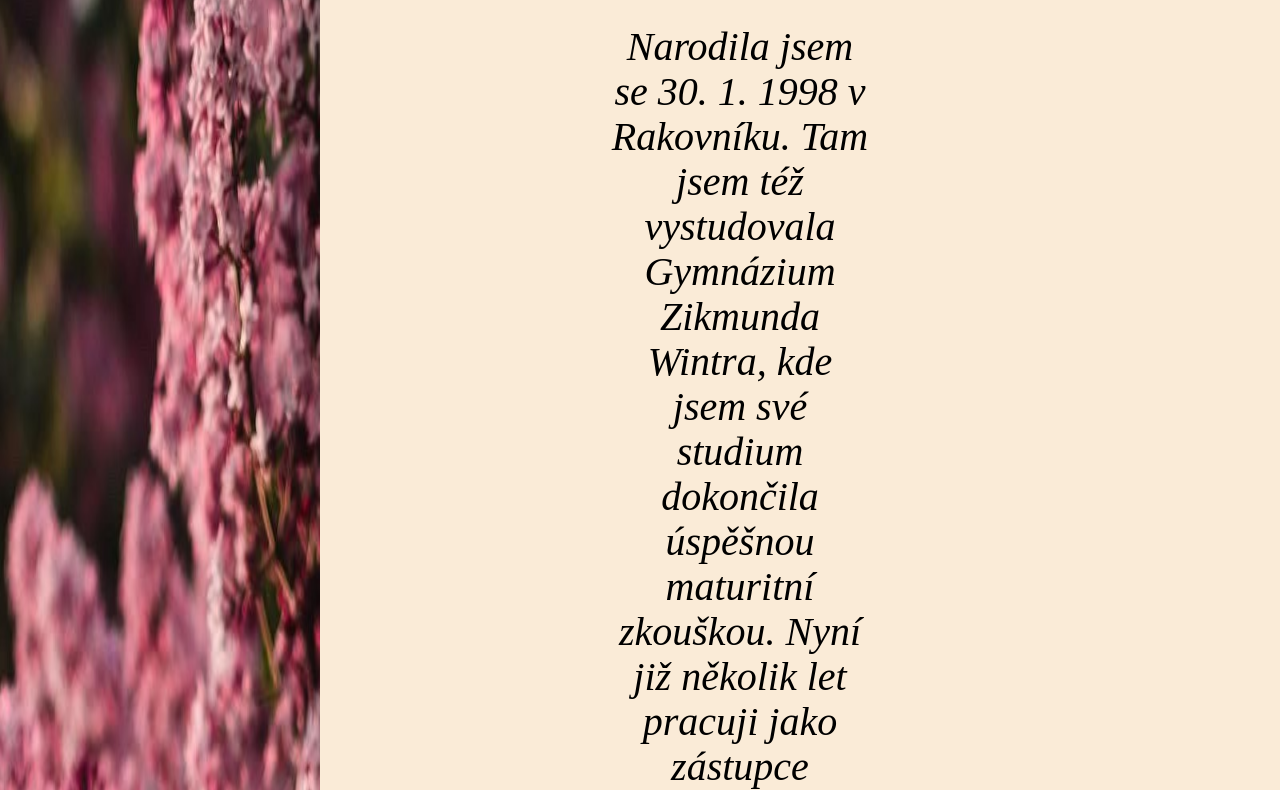
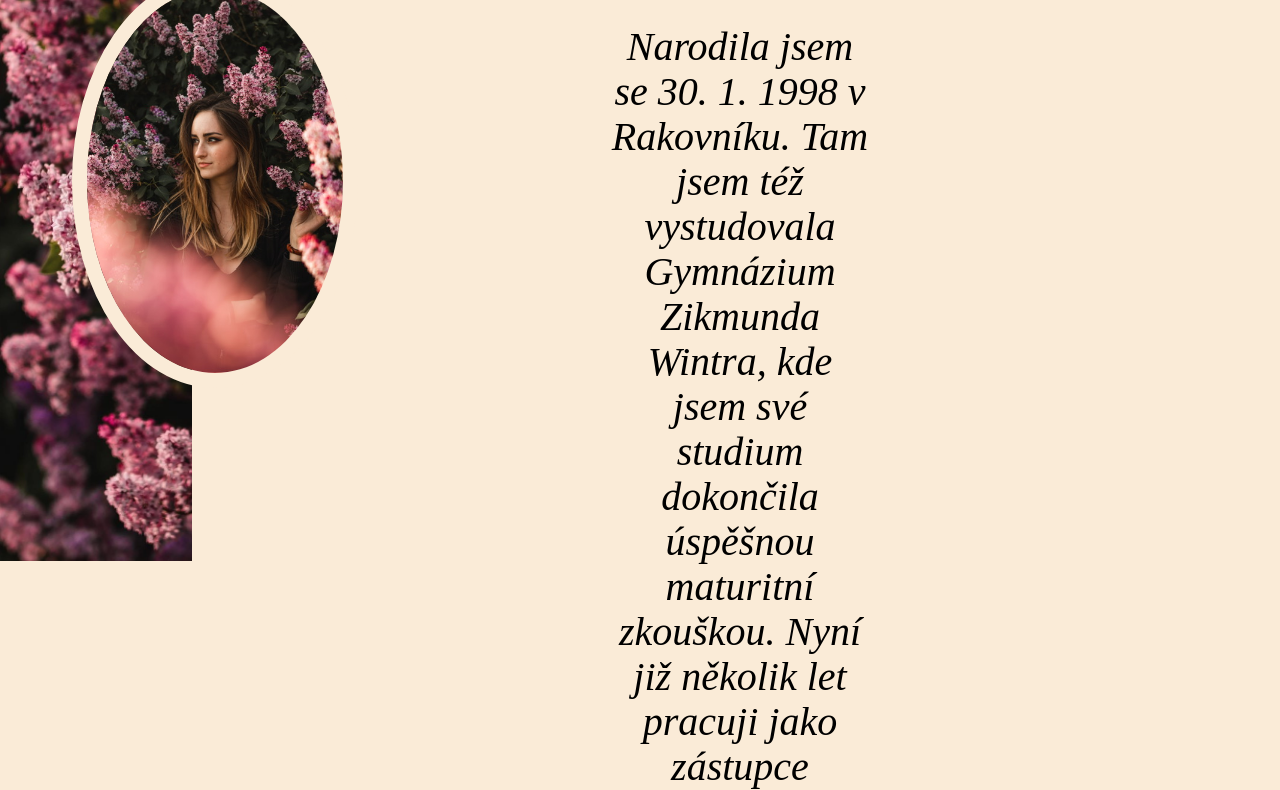
Before and after one commit to IrenaVolevecka/zivotopis1, a plain HTML site: page index.html in a window 1280 px wide. Shown: the part 303-1093 px from the top of the page. Drawn offline with nearby package versions, Linux system fonts and the light colour scheme; a web font is replaced by a local one.

Commit message:
Finální forma

```diff
--- a/index.html
+++ b/index.html
@@ -14,6 +14,7 @@
 
     <!--Hlavička stránky-->
         <header class="hlavicka">
+            <img id="layer1" class="pozadi" src="obrázky/image6.jpeg">
             <h1>Irena Volevecká</h1>
 
          </header>
@@ -22,7 +23,7 @@
    <!--Základní informace-->
 <section class="popis">
    <div class="omne">Narodila jsem se 30. 1. 1998 v Rakovníku. Tam jsem též vystudovala Gymnázium Zikmunda Wintra, kde jsem své studium dokončila úspěšnou maturitní zkouškou. Nyní již několik let pracuji jako zástupce vedoucí knihkupectví, ale tím hlavním je, že zároveň pracuji i jako fotografka na volné noze. Ráda se učím novým věcem, jsem spolehlivá, kreativní a snaživá. Disponuji anglickým jazykem a technickými znalostmi a dovednostmi.</div>
-   <img class="Profilove-foto" src="obrázky/image2.jpeg" alt="Irena Volevecká">
+   <img id="layer2" class="Profilove-foto" src="obrázky/image2.jpeg" alt="Irena Volevecká">
 </section>
 
 
@@ -30,7 +31,7 @@
 
    <ul class="kontakt">
     <li><a href="mailto:iris.volevecka@gmail.com">E-mail</a></li>
-    <li><a href="https://www.instagram.com/irenavolevecka/?igsh=d3ozbHZla3R5ZWJt&utm_source=qr#">Instagram</a></li>
+    <li><a href="https://www.instagram.com/irenavolevecka/?igsh=d3ozbHZla3R5ZWJt&utm_source=qr#" target="_blank">Instagram</a></li>
 
    </ul>
 
--- a/style.css
+++ b/style.css
@@ -1,8 +1,7 @@
 body {
     background-color: antiquewhite;
-    background-image: url(obrázky/image6.jpeg);
     background-repeat: no-repeat;
-    background-size: 320px 100%;
+    background-size: 15%;
     color: black;
     font-size: 30px;
     line-height: 45px;
@@ -11,8 +10,16 @@ body {
     text-align: center;
     overflow: auto;
 
-  }
+}
+.pozadi {
+    position: fixed;
+    top: 0%;
+    left: 0%;
+    width: 15%;
+    height: auto;
+    z-index: 10;
 
+}
 
 
 a {
@@ -31,23 +38,18 @@ h1 {
         15px 15px 0px rgb(84, 20, 20);
 
 }
-.Pozadi {
-    float: right;
-
-
-}
 .Profilove-foto {
+    position: absolute;
     float: left;
-    border-radius: 50%;
-    width: 400px;
+    width: 20%;
     border-radius: 50%;
     border: 15px solid antiquewhite;
     margin-left: 5%;
     padding: 0;
     margin-right: 0;
     margin-bottom: 0px;
-    margin-top: -600px;
     overflow: auto;
+    z-index: 20;
 
 
 }
```
